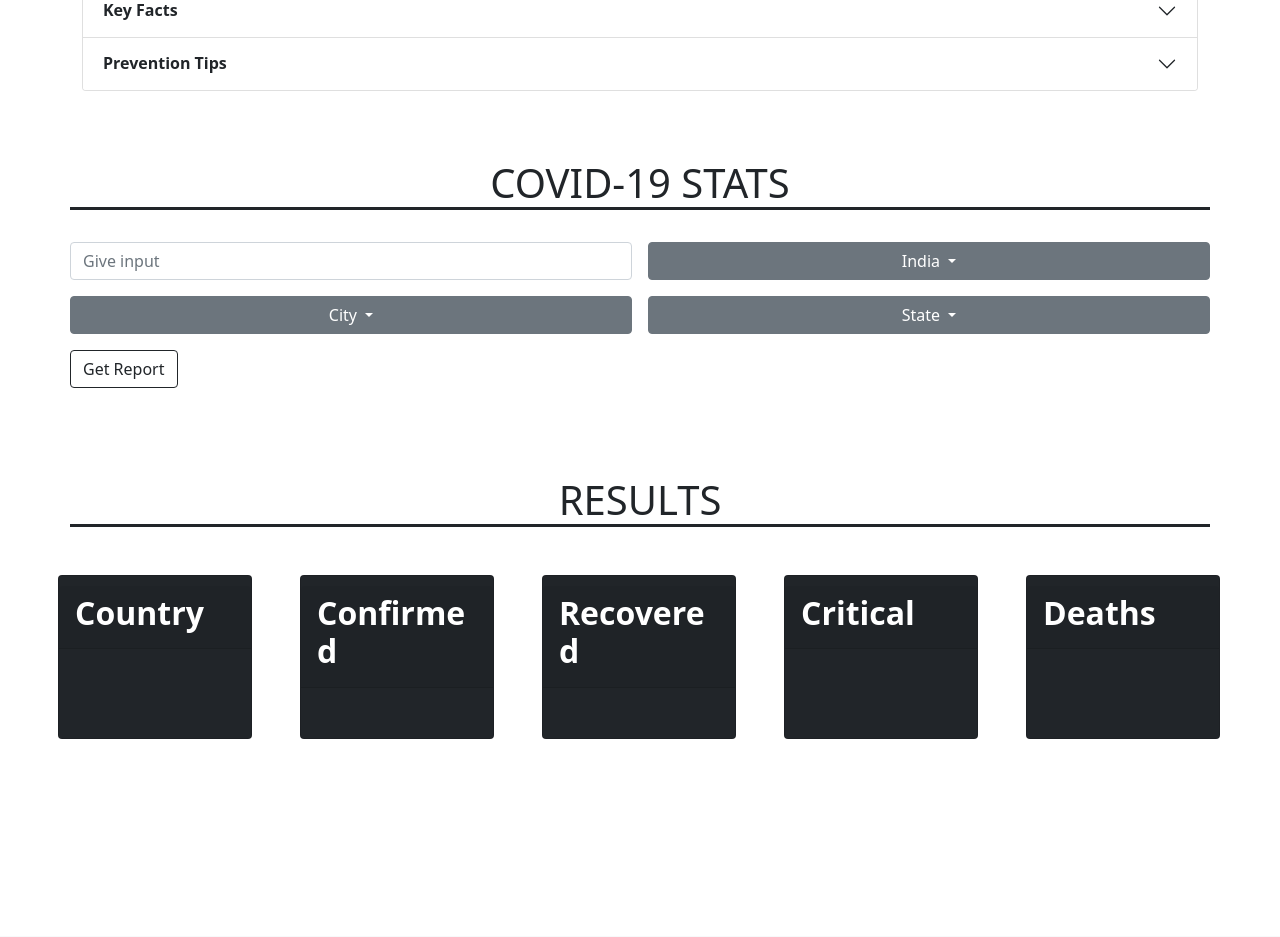
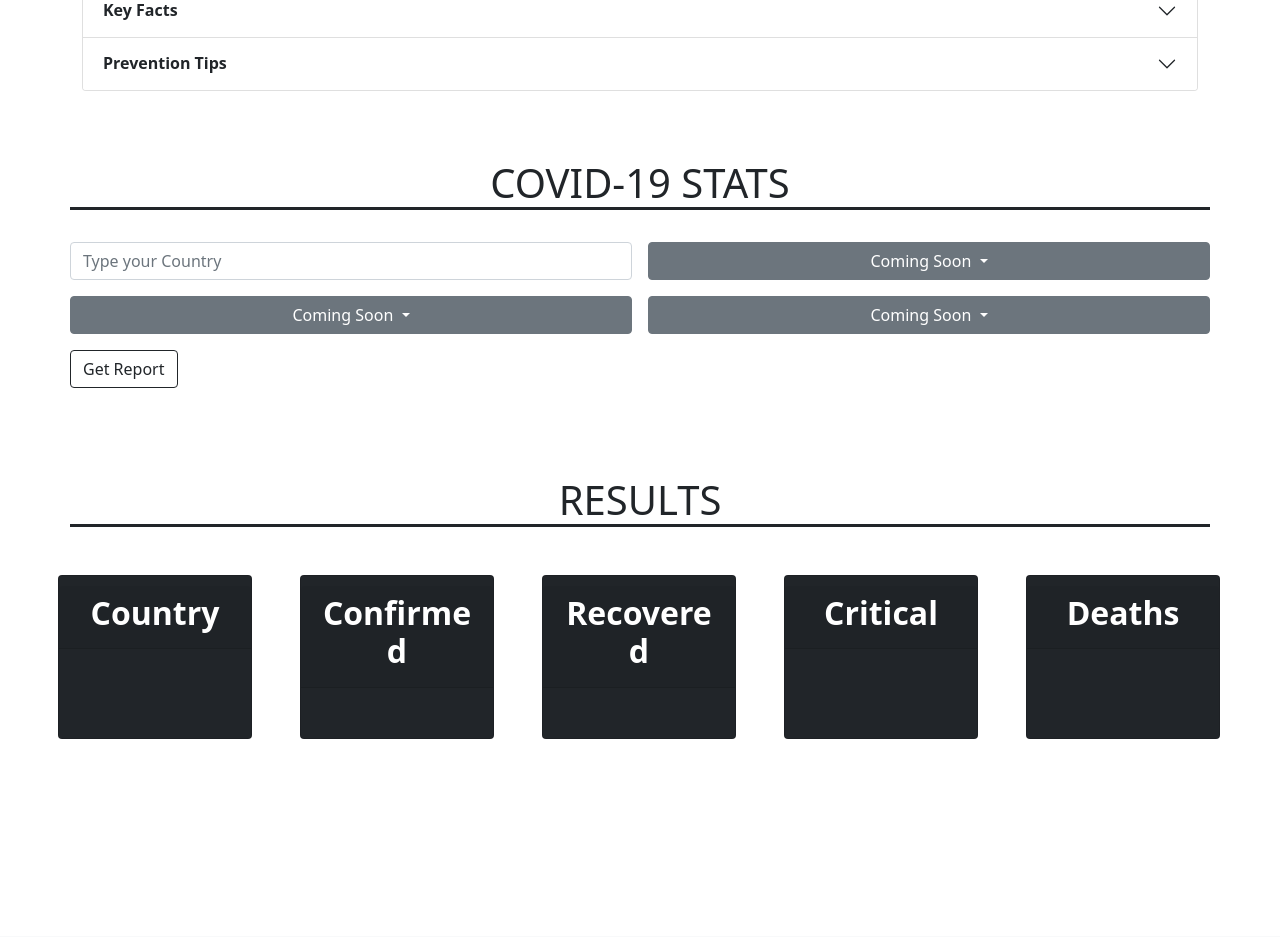
Before and after one commit to CEMK-SKR/covid19-tracker-using-flask-and-rapid-api, a Flask app: template Covid-19/templates/index.html in a window 1280 px wide. Shown: the part 887-1824 px from the top of the page. Run offline with Flask 2, Linux system fonts and the light colour scheme; the template is opened without the code that fills it, so the values that code supplies are empty.

Commit message:
minor style changes

```diff
--- a/Covid-19/templates/index.html
+++ b/Covid-19/templates/index.html
@@ -48,7 +48,7 @@
             <div class="accordion-item">
                 <h2 class="accordion-header" id="headingOne">
                     <button class="accordion-button" type="button" data-bs-toggle="collapse" data-bs-target="#collapseOne"
-                        aria-expanded="false" aria-controls="collapseOne">
+                        aria-expanded="true" aria-controls="collapseOne">
                         <strong>Coronavirus Disease 2019 (COVID-19)</strong>
                     </button>
                 </h2>
@@ -137,17 +137,17 @@
         <br>
         <form class="row g-3" action="http://localhost:5000/" method="post">
             <div class="col-md-6">
-                <input class="form-control" id="input_country" placeholder="Give input" name= "input_name">
+                <input class="form-control" id="input_country" placeholder="Type your Country" name= "input_name">
             </div>
             <div class="col-md-6">
                 <!-- <input type="text" class="form-control" id="inputPassword4" placeholder="Name"> -->
                 <div class="dropdown">
                     <button class="btn btn-secondary  dropdown-toggle custom-width" type="button" id="dropdownMenuButton1"
                         data-bs-toggle="dropdown" aria-expanded="false">
-                        India
+                        Coming Soon
                     </button>
                     <ul class="dropdown-menu custom-width">
-                        <li><a class="dropdown-item" href="#">India</a></li>
+                        <li><a class="dropdown-item" href="#">Coming Soon</a></li>
                     </ul>
                 </div>
             </div>
@@ -155,7 +155,7 @@
                 <div class="dropdown">
                     <button class="btn btn-secondary  dropdown-toggle custom-width" type="button" id="dropdownMenuButton1"
                         data-bs-toggle="dropdown" aria-expanded="false">
-                        City
+                        Coming Soon
                     </button>
                     <ul class="dropdown-menu custom-width">
                         <li><a class="dropdown-item" href="#">Regular link</a></li>
@@ -169,7 +169,7 @@
                 <div class="dropdown">
                     <button class="btn btn-secondary  dropdown-toggle custom-width" type="button" id="dropdownMenuButton1"
                         data-bs-toggle="dropdown" aria-expanded="false">
-                        State
+                        Coming Soon
                     </button>
                     <ul class="dropdown-menu custom-width">
                         <li><a class="dropdown-item" href="#">Regular link</a></li>
@@ -190,33 +190,33 @@
         <h1 class="text-center custom-border mb-5">RESULTS</h1>
         <div class="row">
             <div class="card text-white bg-dark me-5 col-md-2 result-item-div">
-                <div class="card-header"><h2><strong>Country</strong></h2></div>
+                <div class="card-header text-center"><h2><strong>Country</strong></h2></div>
                 <div class="card-body">
-                    <h5 class="card-title"><span>{{ user_data[0]['country'] }}</span></h5>
+                    <h5 class="card-title text-center"><span>{{ user_data[0]['country'] }}</span></h5>
                 </div>
             </div>
             <div class="card text-white bg-dark me-5 col-md-2 result-item-div">
-                <div class="card-header"><h2><strong>Confirmed</strong></h2></div>
+                <div class="card-header text-center"><h2><strong>Confirmed</strong></h2></div>
                 <div class="card-body">
-                    <h5 class="card-title"><span>{{ user_data[0]['confirmed'] }}</span></h5>
+                    <h5 class="card-title text-center" style="color: crimson;"><span>{{ user_data[0]['confirmed'] }}</span></h5>
                 </div>
             </div>
             <div class="card text-white bg-dark me-5 col-md-2 result-item-div">
-                <div class="card-header"><h2><strong>Recovered</strong></h2></div>
+                <div class="card-header text-center"><h2><strong>Recovered</strong></h2></div>
                 <div class="card-body">
-                    <h5 class="card-title"><span>{{ user_data[0]['recovered'] }}</span></h5>
+                    <h5 class="card-title text-center" style="color: rgb(83, 218, 83)"><span>{{ user_data[0]['recovered'] }}</span></h5>
                 </div>
             </div>
             <div class="card text-white bg-dark me-5 col-md-2 result-item-div">
-                <div class="card-header"><h2><strong>Critical</strong></h2></div>
+                <div class="card-header text-center"><h2><strong>Critical</strong></h2></div>
                 <div class="card-body">
-                    <h5 class="card-title"><span>{{ user_data[0]['critical'] }}</span></h5>
+                    <h5 class="card-title text-center" style="color: yellow;"><span>{{ user_data[0]['critical'] }}</span></h5>
                 </div>
             </div>
             <div class="card text-white bg-dark col-md-2 result-item-div">
-                <div class="card-header"><h2><strong>Deaths</strong></h2></div>
+                <div class="card-header text-center"><h2><strong>Deaths</strong></h2></div>
                 <div class="card-body">
-                    <h5 class="card-title"><span>{{ user_data[0]['deaths'] }}</span></h5>
+                    <h5 class="card-title text-center" style="color: rgba(184, 181, 181, 0.596);"><span>{{ user_data[0]['deaths'] }}</span></h5>
                 </div>
             </div>
         </div>
@@ -251,22 +251,22 @@
 
       <!-- Right -->
       <div>
-        <a href="#" class="me-4 text-reset">
+        <a href="#" class="me-4 text-reset" style="text-decoration: none;">
           <i class="fab fa-facebook-f"></i>
         </a>
-        <a href="#" class="me-4 text-reset">
+        <a href="#" class="me-4 text-reset" style="text-decoration: none;">
           <i class="fab fa-twitter"></i>
         </a>
-        <a href="#" class="me-4 text-reset">
+        <a href="#" class="me-4 text-reset" style="text-decoration: none;">
           <i class="fab fa-google"></i>
         </a>
-        <a href="#" class="me-4 text-reset">
+        <a href="#" class="me-4 text-reset" style="text-decoration: none;">
           <i class="fab fa-instagram"></i>
         </a>
-        <a href="#" class="me-4 text-reset">
+        <a href="#" class="me-4 text-reset" style="text-decoration: none;">
           <i class="fab fa-linkedin"></i>
         </a>
-        <a href="#" class="me-4 text-reset">
+        <a href="#" class="me-4 text-reset" style="text-decoration: none;">
           <i class="fab fa-github"></i>
         </a>
       </div>
```
Also changed, not shown: Covid-19/static/style.css (line endings or trailing spaces).
